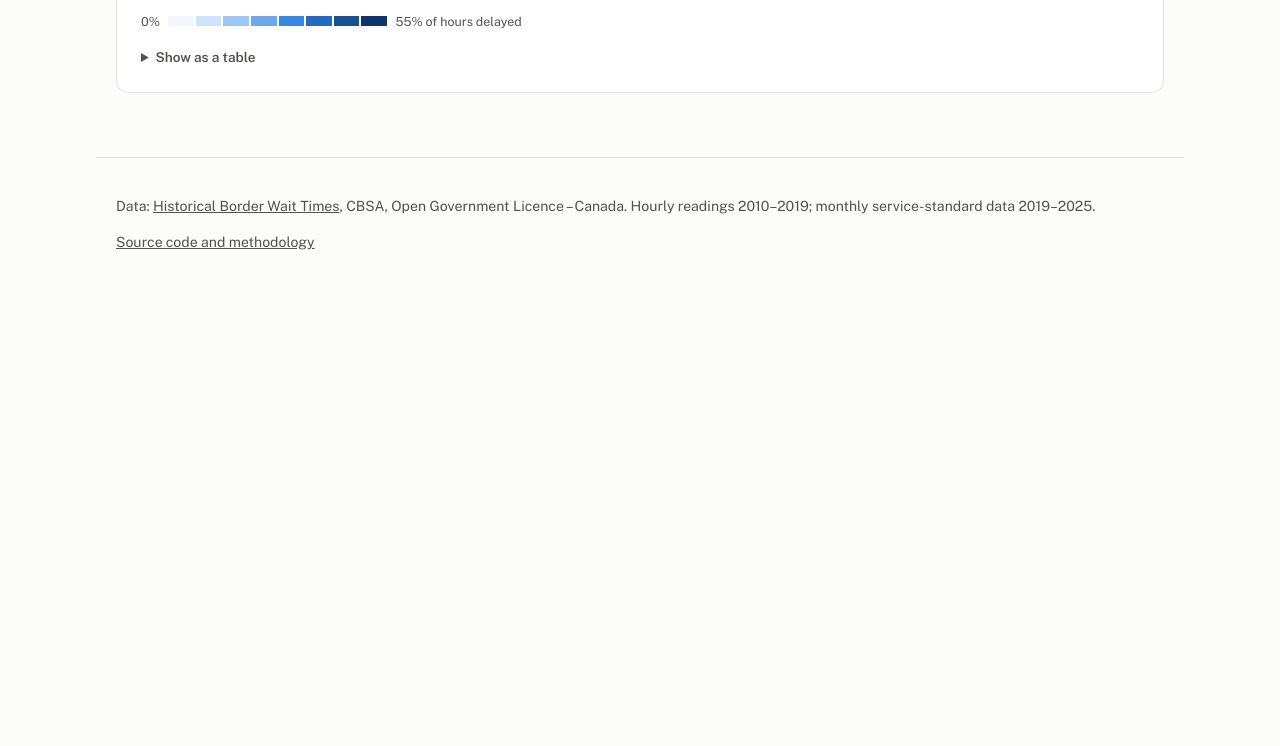
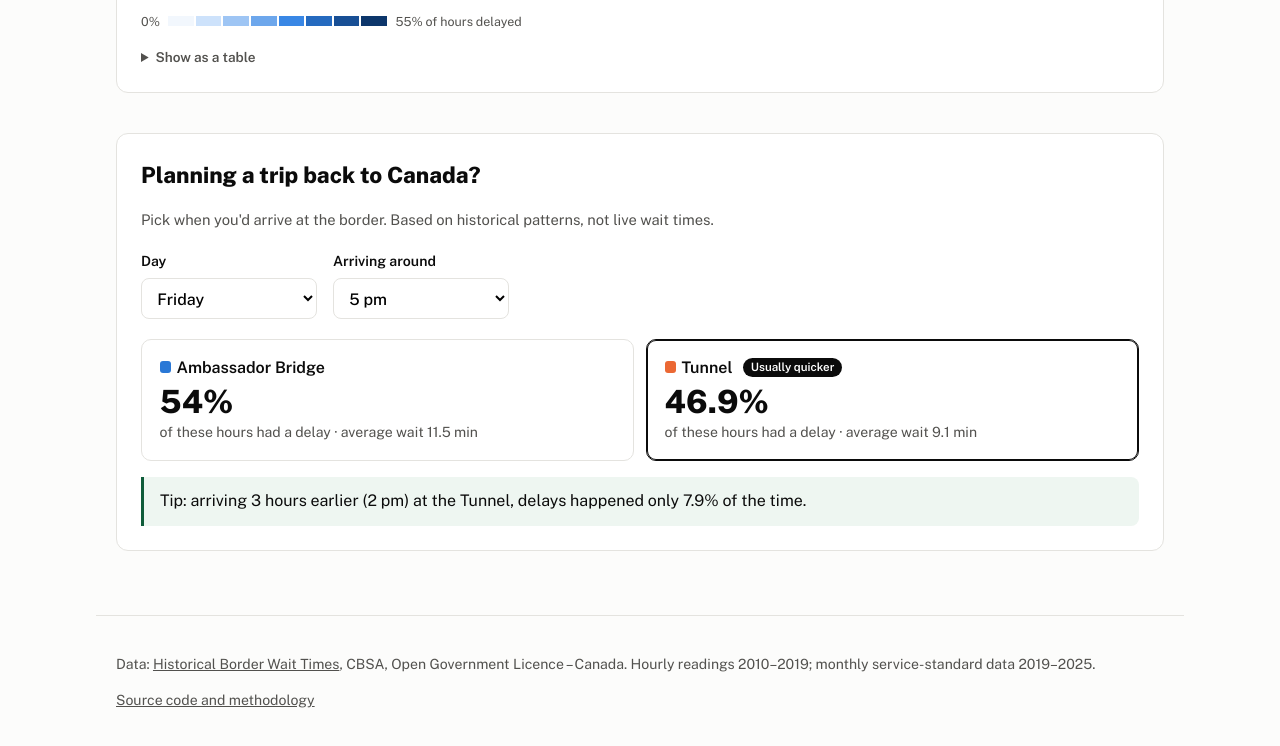
Before and after one commit to Yash8418/border-wait-analysis, a plain HTML site: page site/index.html in a window 1280 px wide. Shown: the part 933-1679 px from the top of the page. Before the commit the page ends 1241 px from the top, so only its background shows below. Drawn offline with nearby package versions, Linux system fonts and the light colour scheme.

Commit message:
Add best-time-to-cross planner to the dashboard

```diff
--- a/site/app.js
+++ b/site/app.js
@@ -109,6 +109,63 @@ function setupHeatmap(data) {
   renderHeatmap(data, "Ambassador Bridge");
 }
 
+// ---------- "Best time to cross" planner ----------
+const SHORT = { "Ambassador Bridge": "Ambassador Bridge", "Detroit-Windsor Tunnel": "Tunnel" };
+
+function plannerAdvice(data, weekday, hour) {
+  const at = (crossing, h) =>
+    data.weekday_hour.find((c) => c.crossing === crossing && c.weekday === weekday && c.hour === ((h + 24) % 24));
+  const options = data.crossings.map((crossing) => ({ crossing, ...at(crossing, hour) }));
+  const best = [...options].sort((a, b) => a.pct_hours_delayed - b.pct_hours_delayed || a.avg_wait_min - b.avg_wait_min)[0];
+
+  // Quieter hour within 3 hours either side, at either crossing.
+  let quieter = null;
+  for (let offset = -3; offset <= 3; offset += 1) {
+    if (offset === 0) continue;
+    for (const crossing of data.crossings) {
+      const cell = at(crossing, hour + offset);
+      if (cell && cell.pct_hours_delayed < best.pct_hours_delayed - 5 && (!quieter || cell.pct_hours_delayed < quieter.pct_hours_delayed)) {
+        quieter = { ...cell, hour: (hour + offset + 24) % 24, offset };
+      }
+    }
+  }
+  // Only call one crossing "quicker" when the gap is meaningful.
+  const gap = Math.max(...options.map((o) => o.pct_hours_delayed)) - best.pct_hours_delayed;
+  return { options, best: gap >= 5 ? best : null, quieter, baseline: best };
+}
+
+function renderPlanner(data) {
+  const day = Number(document.getElementById("planner-day").value);
+  const hour = Number(document.getElementById("planner-hour").value);
+  const { options, best, quieter } = plannerAdvice(data, day, hour);
+  const bestName = best?.crossing;
+
+  const rows = options
+    .map(
+      (o) => `<div class="option${o.crossing === bestName ? " option--best" : ""}">
+        <span class="option__name"><span class="swatch" style="background:${COLORS[o.crossing]}" aria-hidden="true"></span>${SHORT[o.crossing]}${o.crossing === bestName ? ' <span class="badge">Usually quicker</span>' : ""}</span>
+        <span class="option__value">${o.pct_hours_delayed}%</span>
+        <span class="option__label">of these hours had a delay · average wait ${o.avg_wait_min.toFixed(1)} min</span>
+      </div>`,
+    )
+    .join("");
+  const tip = quieter
+    ? `<p class="planner__tip">Tip: arriving ${Math.abs(quieter.offset)} hour${Math.abs(quieter.offset) > 1 ? "s" : ""} ${quieter.offset < 0 ? "earlier" : "later"} (${hourLabel(quieter.hour)}) at the ${SHORT[quieter.crossing]}, delays happened only ${quieter.pct_hours_delayed}% of the time.</p>`
+    : "";
+  document.getElementById("planner-result").innerHTML = `<div class="options">${rows}</div>${tip}`;
+}
+
+function setupPlanner(data) {
+  const daySelect = document.getElementById("planner-day");
+  const hourSelect = document.getElementById("planner-hour");
+  daySelect.innerHTML = DAYS.map((d, i) => `<option value="${i + 1}">${["Monday", "Tuesday", "Wednesday", "Thursday", "Friday", "Saturday", "Sunday"][i]}</option>`).join("");
+  hourSelect.innerHTML = Array.from({ length: 24 }, (_, h) => `<option value="${h}">${hourLabel(h)}</option>`).join("");
+  daySelect.value = "5";
+  hourSelect.value = "17";
+  document.getElementById("planner").addEventListener("change", () => renderPlanner(data));
+  renderPlanner(data);
+}
+
 async function main() {
   try {
     const response = await fetch("data/dashboard.json");
@@ -116,6 +173,7 @@ async function main() {
     const data = await response.json();
     renderStats(data);
     setupHeatmap(data);
+    setupPlanner(data);
   } catch {
     document.getElementById("stats").innerHTML =
       '<p class="status status--error">The data couldn\'t load. Refresh the page to try again.</p>';
--- a/site/index.html
+++ b/site/index.html
@@ -48,6 +48,22 @@
           <div id="heatmap-table"></div>
         </details>
       </section>
+
+      <section class="panel" aria-labelledby="planner-heading">
+        <h2 id="planner-heading">Planning a trip back to Canada?</h2>
+        <p class="panel__sub">Pick when you'd arrive at the border. Based on historical patterns, not live wait times.</p>
+        <form class="planner" id="planner">
+          <label>
+            Day
+            <select name="day" id="planner-day"></select>
+          </label>
+          <label>
+            Arriving around
+            <select name="hour" id="planner-hour"></select>
+          </label>
+        </form>
+        <div class="planner__result" id="planner-result" aria-live="polite"></div>
+      </section>
     </main>
     <div class="tooltip" id="tooltip" role="status" hidden></div>
 
--- a/site/styles.css
+++ b/site/styles.css
@@ -311,3 +311,81 @@ main {
     font-size: 0.6rem;
   }
 }
+
+/* ---------- Planner ---------- */
+.planner {
+  display: flex;
+  flex-wrap: wrap;
+  gap: 1rem;
+  margin: 1.25rem 0;
+}
+
+.planner label {
+  display: grid;
+  gap: 0.3rem;
+  font-weight: 600;
+  font-size: 0.88rem;
+}
+
+.planner select {
+  font: 500 1rem var(--font);
+  padding: 0.55rem 0.7rem;
+  border: 1.5px solid var(--line);
+  border-radius: 8px;
+  background: #fff;
+  min-width: 11rem;
+}
+
+.options {
+  display: grid;
+  grid-template-columns: repeat(auto-fit, minmax(16rem, 1fr));
+  gap: 0.75rem;
+}
+
+.option {
+  display: grid;
+  gap: 0.2rem;
+  padding: 1rem 1.1rem;
+  border: 1px solid var(--line);
+  border-radius: 10px;
+}
+
+.option--best {
+  border-color: var(--ink);
+  box-shadow: inset 0 0 0 1px var(--ink);
+}
+
+.option__name {
+  font-weight: 600;
+}
+
+.option__value {
+  font-size: 2rem;
+  font-weight: 800;
+  line-height: 1.1;
+}
+
+.option__label {
+  color: var(--ink-2);
+  font-size: 0.88rem;
+}
+
+.badge {
+  display: inline-block;
+  margin-left: 0.4rem;
+  padding: 0.05rem 0.5rem;
+  border-radius: 999px;
+  background: var(--ink);
+  color: #fff;
+  font-size: 0.72rem;
+  font-weight: 600;
+  vertical-align: 2px;
+}
+
+.planner__tip {
+  margin: 1rem 0 0;
+  padding: 0.75rem 1rem;
+  border-left: 3px solid var(--sign-green);
+  background: #eef6f1;
+  border-radius: 0 8px 8px 0;
+}
```
